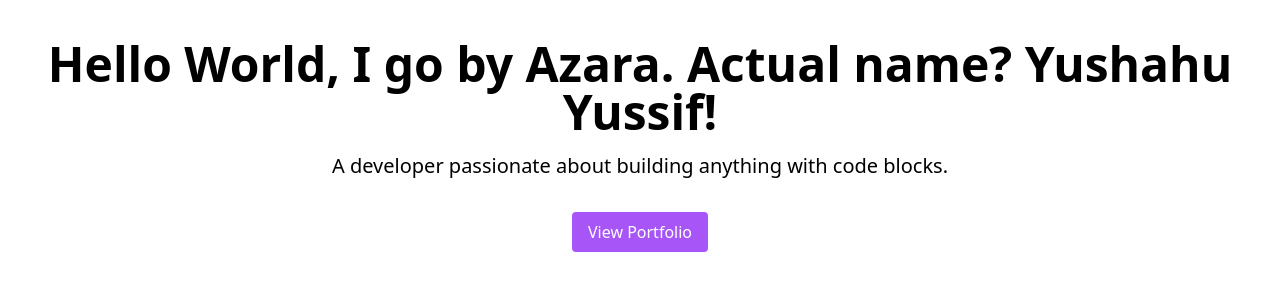
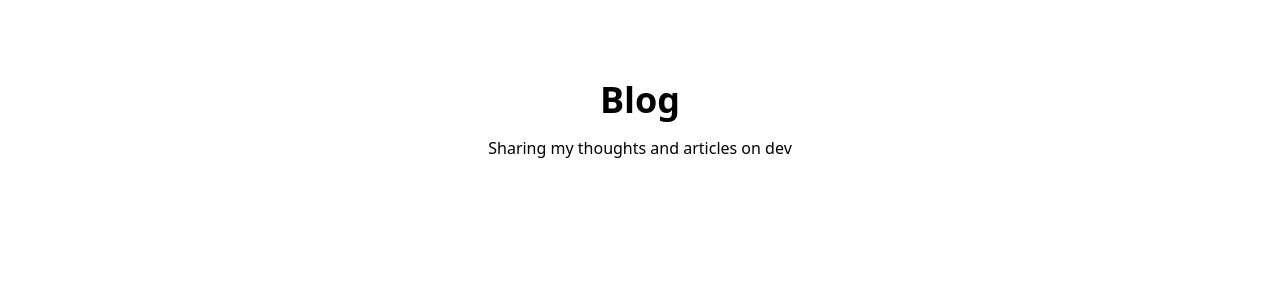
Before and after one commit to azaraverse/azara, a React (Create React App) app in the folder my-portfolio/: page /blog in a window 1280 px wide. Shown: the top 300 px of the page. Built offline with nearby package versions, Linux system fonts and the light colour scheme.

Commit message:
add routing with react router to navigate to portfolio and blog pages using the url

```diff
--- a/my-portfolio/package.json
+++ b/my-portfolio/package.json
@@ -8,6 +8,7 @@
     "@testing-library/user-event": "^13.5.0",
     "react": "^18.3.1",
     "react-dom": "^18.3.1",
+    "react-router-dom": "^6.26.2",
     "react-scripts": "5.0.1",
     "web-vitals": "^2.1.4"
   },
--- a/my-portfolio/src/App.js
+++ b/my-portfolio/src/App.js
@@ -1,10 +1,17 @@
+import { BrowserRouter as Router, Routes, Route } from 'react-router-dom';
 import Home from './pages/Home';
+import Portfolio from './pages/Portfolio';
+import Blog from './pages/Blog';
 
 function App() {
   return (
-    <div className="App">
-      <Home />
-    </div>
+    <Router>
+      <Routes>
+        <Route path='/' element={<Home />} />
+        <Route path='portfolio' element={<Portfolio />} />
+        <Route path='blog' element={<Blog />} />
+      </Routes>
+    </Router>
   );
 }
 
--- /dev/null
+++ b/my-portfolio/src/pages/Blog.js
@@ -0,0 +1,13 @@
+const Blog = () => (
+  <div className="text-center">
+    <h1 className="text-4xl font-bold mt-20">
+      Blog
+    </h1>
+
+    <p className="mt-4">
+      Sharing my thoughts and articles on dev
+    </p>
+  </div>
+);
+
+export default Blog;
--- /dev/null
+++ b/my-portfolio/src/pages/Portfolio.js
@@ -0,0 +1,13 @@
+const Portfolio = () => (
+  <div className="text-center">
+    <h1 className="text-4xl font-bold mt-20">
+      My Portfolio
+    </h1>
+
+    <p className="mt-4">
+      Showcases my work!
+    </p>
+  </div>
+);
+
+export default Portfolio;
```
Also changed, not shown: 1 other file (tests, documents, lock files or other folders).
